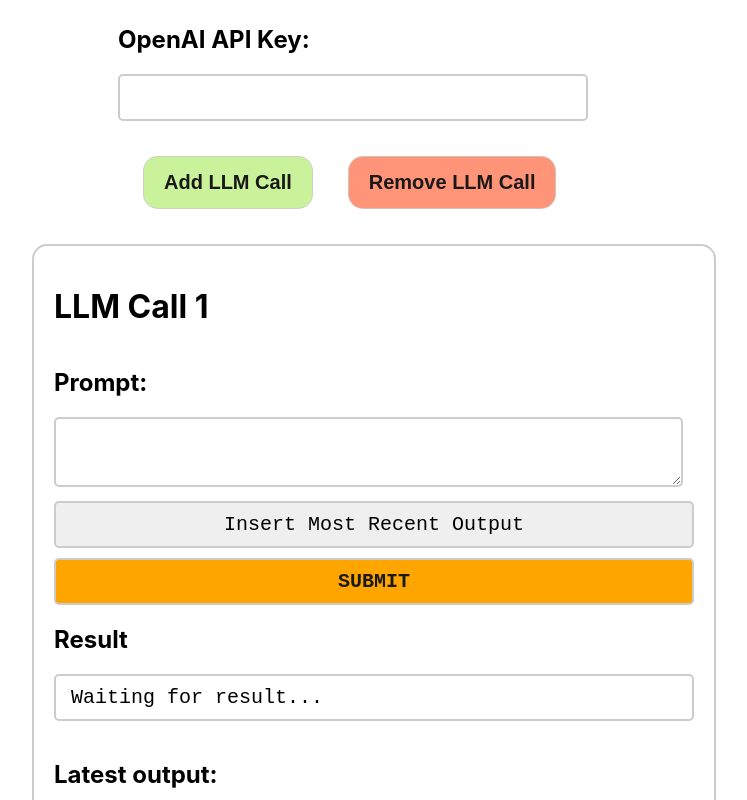
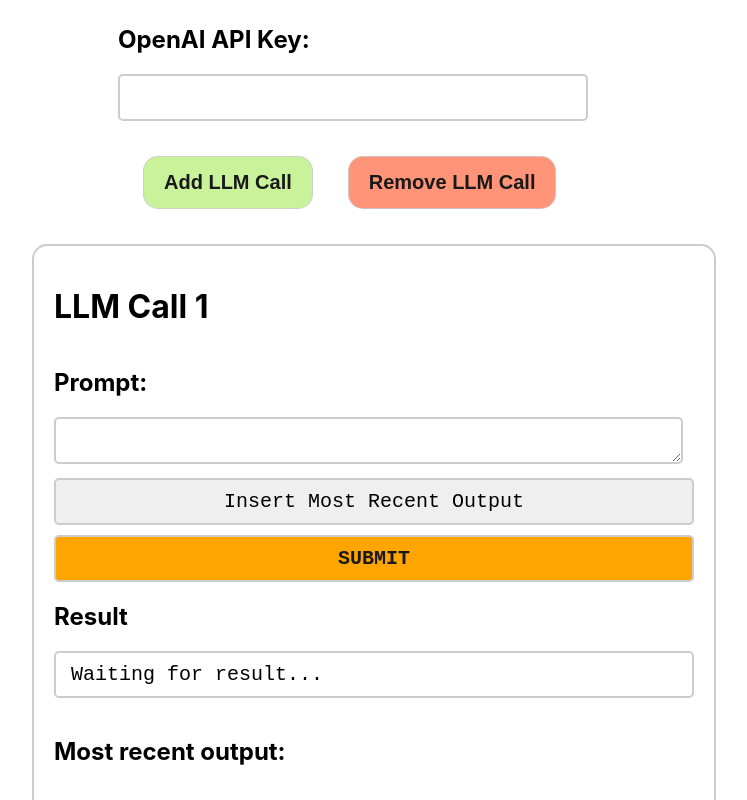
Before and after one commit to interlocklabs/exp-1.0.0-promptlab, a React (Create React App) app: page / in a window 1280 px wide. Shown: the top 800 px of the page, without its empty margins (266-1013 px from the left). Built offline with nearby package versions, Linux system fonts and the light colour scheme; no server answers.

Commit message:
add textarea autoresize

```diff
--- a/package.json
+++ b/package.json
@@ -13,6 +13,7 @@
     "react-dom": "^18.2.0",
     "react-ga4": "^2.1.0",
     "react-scripts": "5.0.1",
+    "react-textarea-autosize": "^8.4.0",
     "web-vitals": "^2.1.4"
   },
   "scripts": {
--- a/src/App.css
+++ b/src/App.css
@@ -37,7 +37,7 @@ form {
   flex-direction: column;
 }
 
-#prev, textarea, input[type="submit"], input[name="apikey"] {
+#prev, .textarea, input[type="submit"], input[name="apikey"] {
   outline: none;
   border: 2px solid #ccc;
   border-radius: 5px;
@@ -46,9 +46,9 @@ form {
   padding: 10px 15px 10px 15px;
 }
 
-textarea {
+.textarea {
   width: 93%;
-  resize: vertical;
+  /* resize: vertical; */
 }
 
 input[name="apikey"] {
--- a/src/App.js
+++ b/src/App.js
@@ -1,4 +1,5 @@
 import React, { useState } from 'react';
+import TextareaAutosize from 'react-textarea-autosize';
 import axios from 'axios';
 import ReactGA from "react-ga4";
 
@@ -56,7 +57,9 @@ const Child = (props) => {
     <form onSubmit={handleSubmit}>
       <label>
         <h2>Prompt:</h2>
-        <textarea name="prompt" value={prompt} onChange={handleChange} />
+        {/* <textarea name="prompt" value={prompt} onChange={handleChange} /> */}
+        <TextareaAutosize className="textarea" name="prompt" value={prompt} onChange={handleChange} />
+
       </label>
 
       <button id="prev" onClick={handlePrev}>Insert Most Recent Output</button>
@@ -66,7 +69,7 @@ const Child = (props) => {
       <h2>Result</h2>
       <p className="res">{result === "" ? "Waiting for result..." : result}</p>
     </div>
-    <h2>Latest output: </h2>
+    <h2>Most recent output: </h2>
     <p className="res">{props.prev === "" ? "No calls have been executed." : props.prev}</p>
 
   </div>);
```
Also changed, not shown: 1 other file (tests, documents, lock files or other folders).
